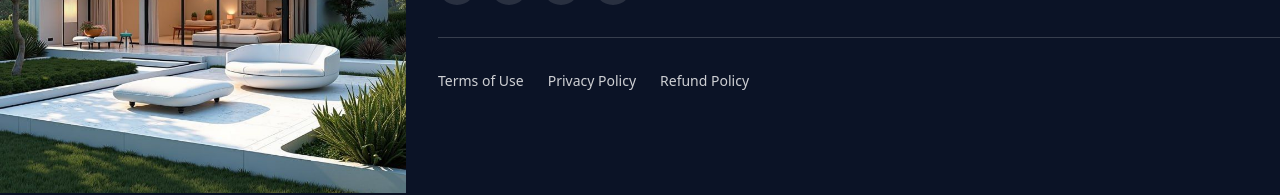
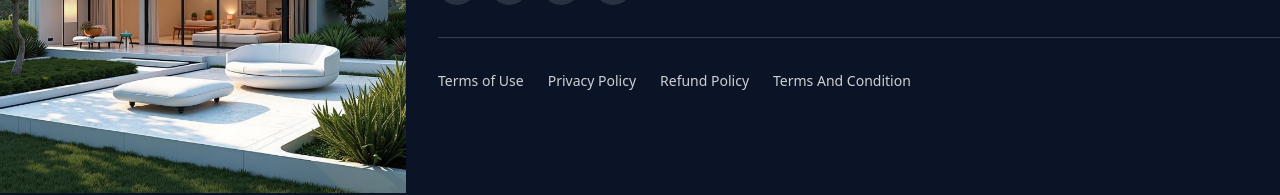
Before and after one commit to kunwarritesh9456/sashakt-react, a React (Vite) app: page / in a window 1280 px wide. Shown: the part 9794-9989 px from the top of the page. Built offline with nearby package versions, Linux system fonts and the light colour scheme.

Commit message:
add terms andcondition

```diff
--- a/src/Comment/J_footer/footer.jsx
+++ b/src/Comment/J_footer/footer.jsx
@@ -66,6 +66,7 @@ export default function Footer({
             <NavLink to="/terms">Terms of Use</NavLink>
             <NavLink to="/privacy">Privacy Policy</NavLink>
             <NavLink to="/refund">Refund Policy</NavLink>
+            <NavLink to="/refund">Terms And Condition</NavLink>
           </div>
 
         </div>
```
